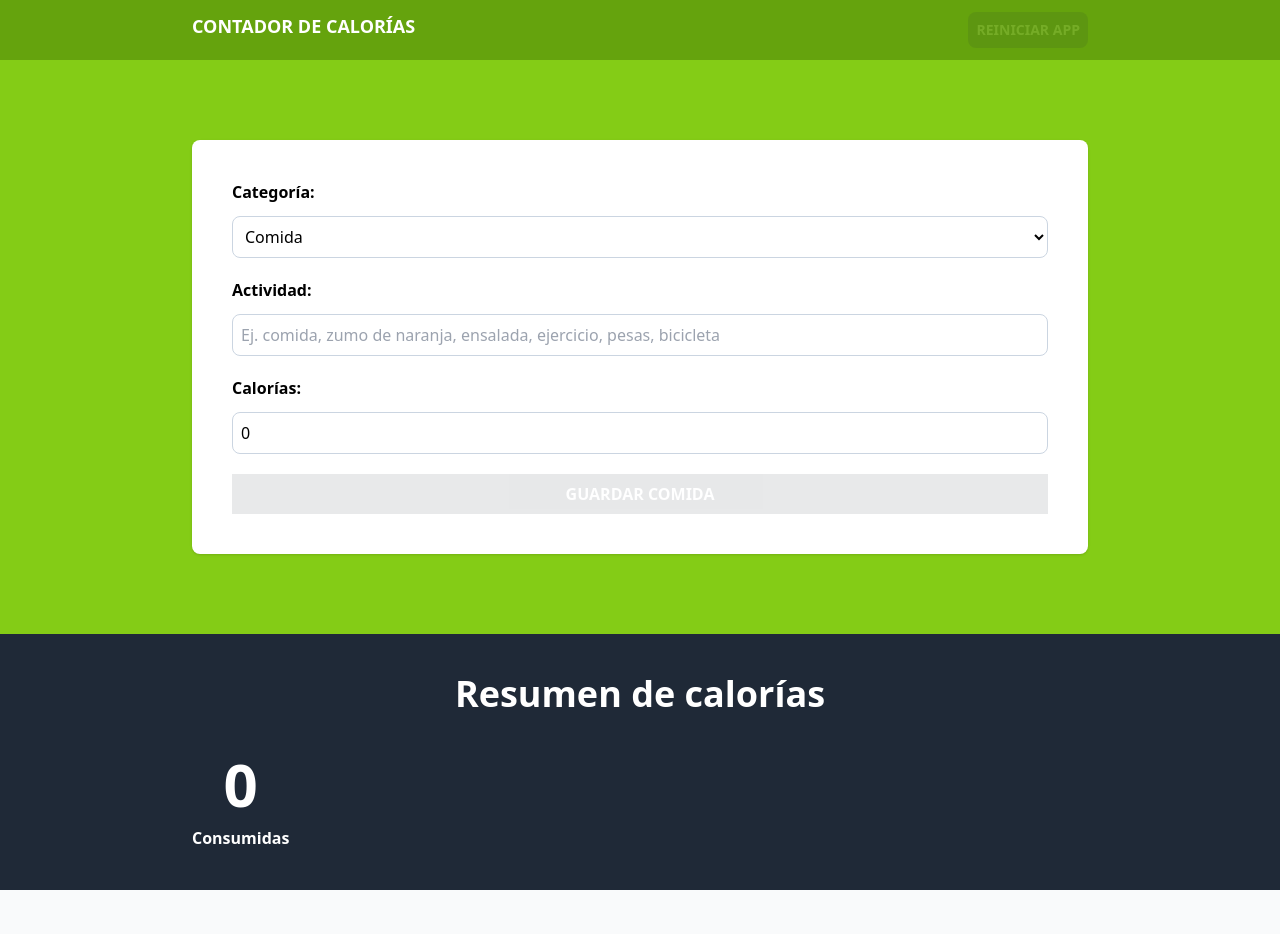
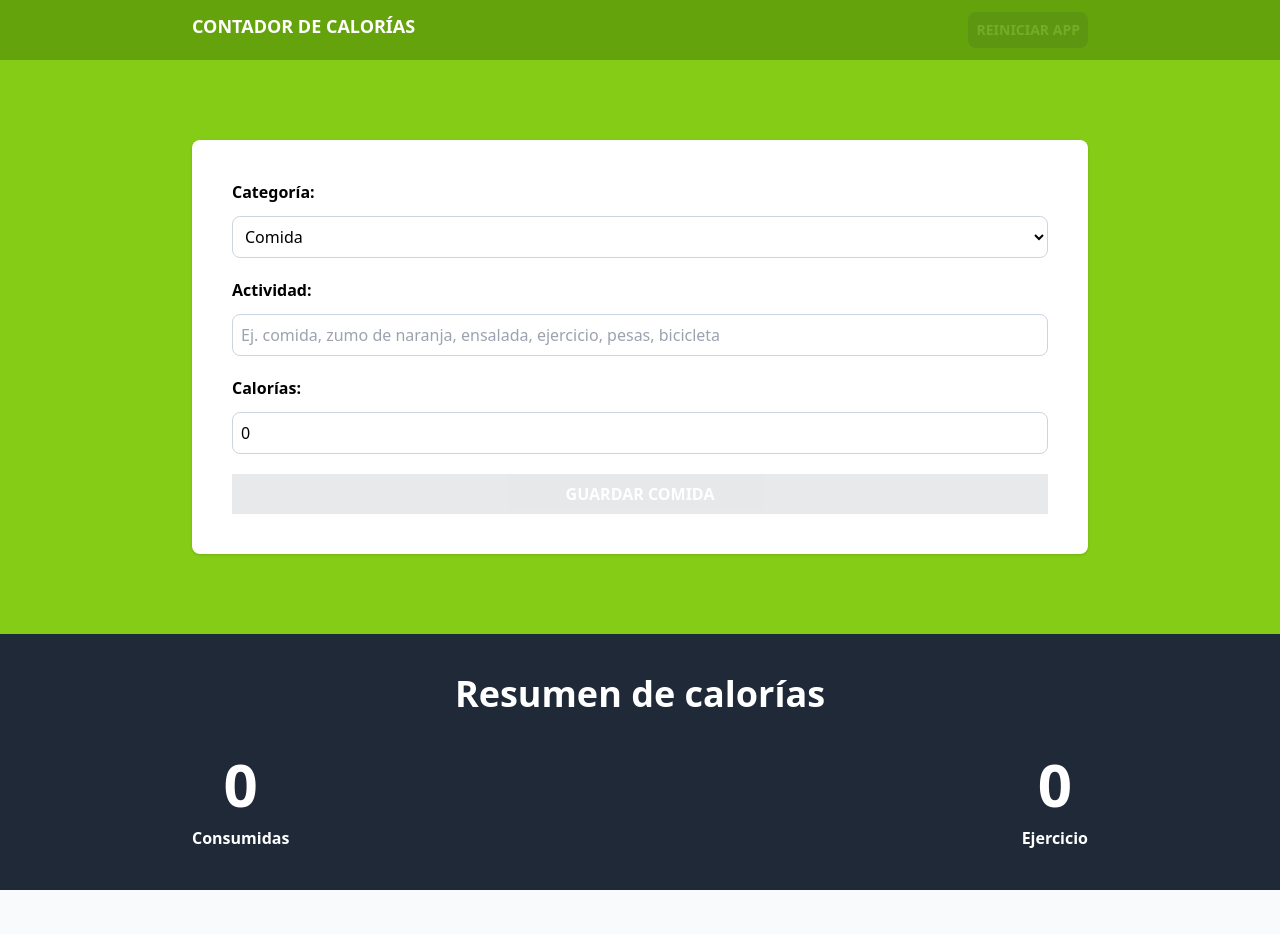
Before and after one commit to lemus777/calorie-tracker, a React (Vite) app: page / in a window 1280 px wide. Shown: the top 934 px of the page. Built offline with nearby package versions, Linux system fonts and the light colour scheme.

Commit message:
showing burned calories

```diff
--- a/src/components/CalorieTracker.tsx
+++ b/src/components/CalorieTracker.tsx
@@ -9,6 +9,7 @@
 
   // Contadores
   const caloriesConsumed = useMemo(() => activities.reduce((total, activity) => activity.category === 1 ? total + activity.calories : total, 0), [activities])
+  const caloriesBurned = useMemo(() => activities.reduce((total, activity) => activity.category === 2 ? total + activity.calories : total, 0), [activities])
 
   return (
     <>
@@ -18,6 +19,10 @@
           <span className="font-black text-6xl text-orange">{caloriesConsumed}</span>
           Consumidas
         </p>
+        <p className="text-white font-bold rounded-full grid grid-cols-1 gap-3 text-center">
+          <span className="font-black text-6xl text-orange">{caloriesBurned}</span>
+          Ejercicio
+        </p>
       </div>
     </>
   )
```
